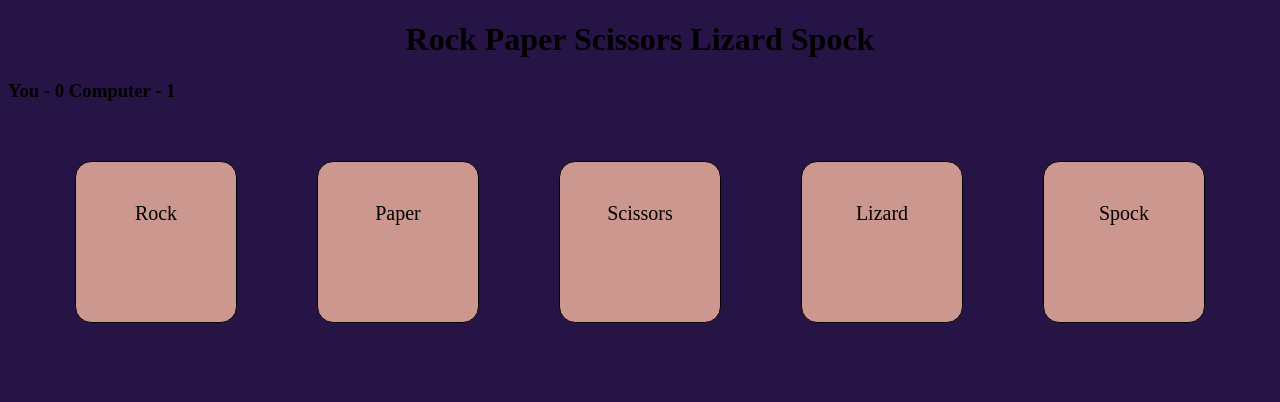
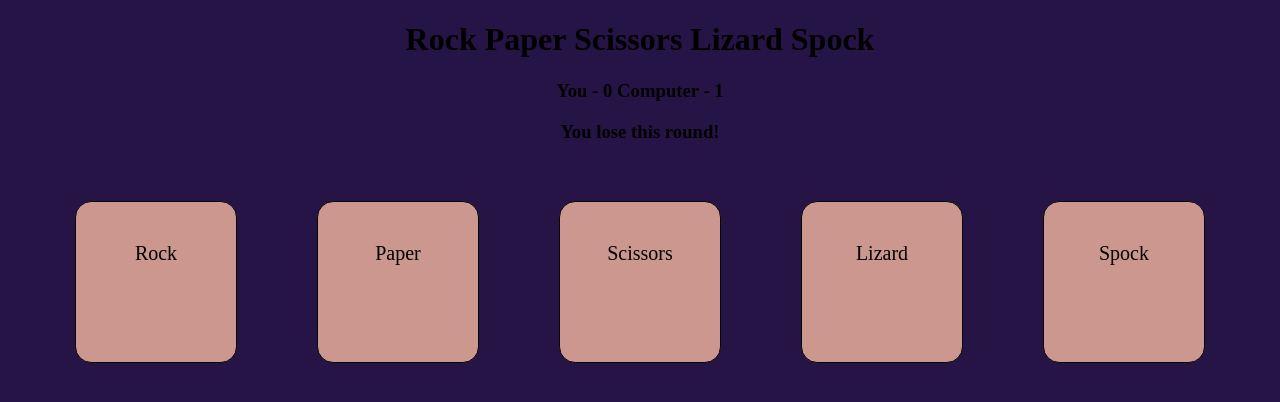
Before and after one commit to Elvin-P/rockpaperscissors, a plain HTML site: page index.html in a window 1280 px wide. Both pictures are taken after a click on the element "Rock". Drawn offline with Linux system fonts and the light colour scheme.

Commit message:
finished but rough

```diff
--- a/css/index.css
+++ b/css/index.css
@@ -3,6 +3,10 @@ html {
 }
 
 h1 {
+    text-align: center;
+}
+
+h3 {
     text-align: center;
 }
 
--- a/index.html
+++ b/index.html
@@ -11,7 +11,8 @@
             <h1>Rock Paper Scissors Lizard Spock</h1>
         </header>
         <content>
-            <h3 id="game-status">You - 0  Computer - 0</h3>
+            <h3 id="score">You - 0  Computer - 0</h3>
+            <h3 id="turn"></h3>
             <div class="button-wrapper">
                 <div class="button" id="rock" onclick='playerTurn(0)'>Rock</div>
                 <div class="button" id="paper" onclick='playerTurn(1)'>Paper</div>
--- a/script/rps.js
+++ b/script/rps.js
@@ -2,6 +2,7 @@ let numTurns = 0;
 let playerWins = 0;
 let computerWins = 0;
 let message;
+let message1;
 
 const Choices = {
     0: 'rock',
@@ -19,29 +20,38 @@ const rules = [
     [1, -1, 1, -1, 0]
 ]
 
-let computerTurn = () => {
+const computerTurn = () => {
     return Math.floor(Math.random() * 5);
 }
 
-let playerTurn = (playerChoice) => {
+const playerTurn = (playerChoice) => {
     if (message === undefined)
-        message = document.querySelector("#game-status");
-    if (numTurns>= 5) return;
+        message = document.querySelector("#score");
+        message1 = document.querySelector("#turn");
+    if (playerWins >= 5) {
+        message.innerText = "You win the game!";
+        return;
+    }
+    if (computerWins >= 5) {
+        message.innerText = "You lose the game!";
+        return;
+    }
+
     let computerChoice = computerTurn();
+
     let result = rules[playerChoice][computerChoice];
-    console.log(Choices[computerChoice]);
     if (result == 0) {
         message.innerText = `You - ${playerWins}  Computer - ${computerWins}`;
-        console.log('Nobody wins');
+        message1.innerText = "Tie!";
     }
     else if (result == 1) {
         message.innerText = `You - ${++playerWins}  Computer - ${computerWins}`;
-        console.log('You win this round');
+        message1.innerText = "You win this round!";
         numTurns++;
     }
     else {
         message.innerText = `You - ${playerWins}  Computer - ${++computerWins}`;
-        console.log('You lose this round');
+        message1.innerText = "You lose this round!";
         numTurns++;
     }
 }
```
